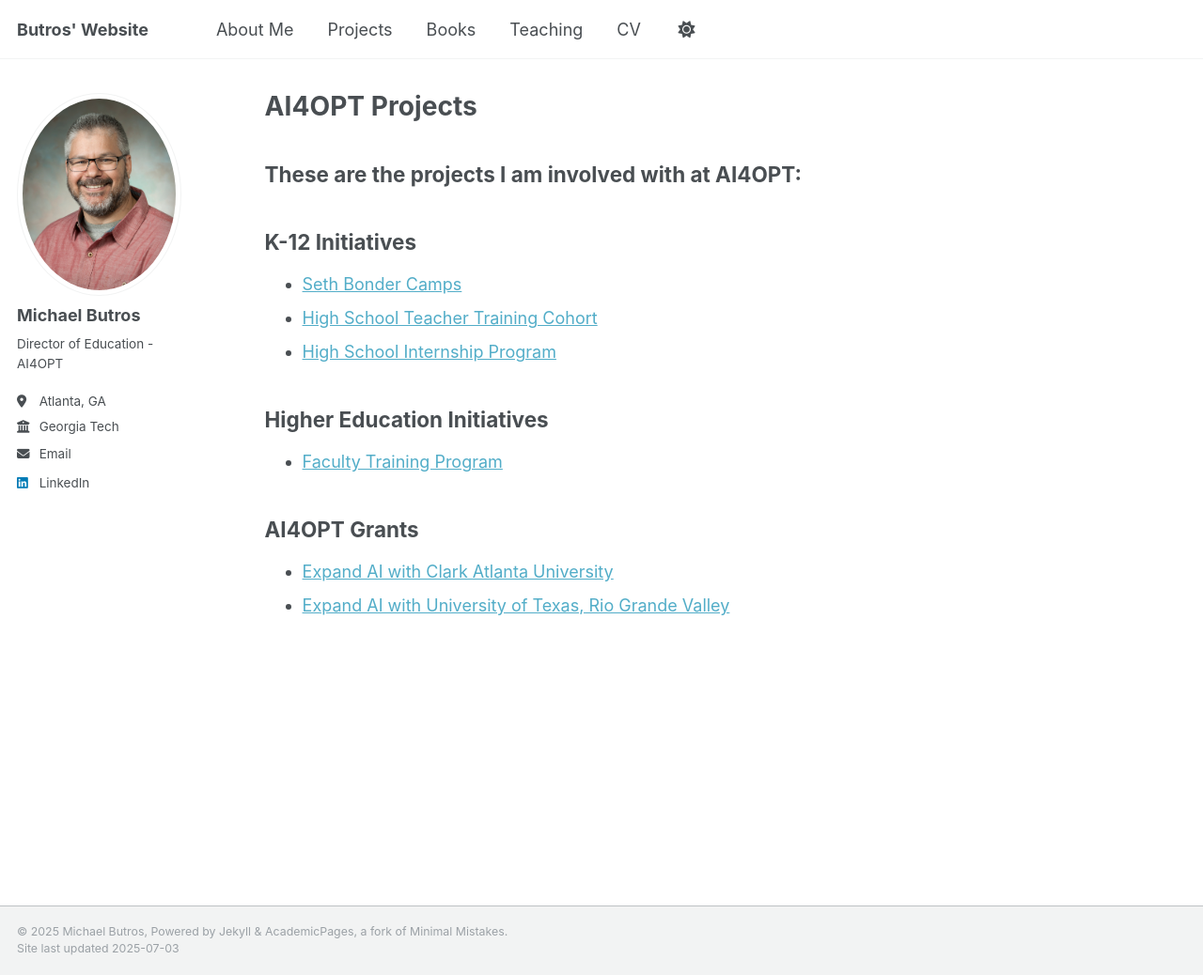
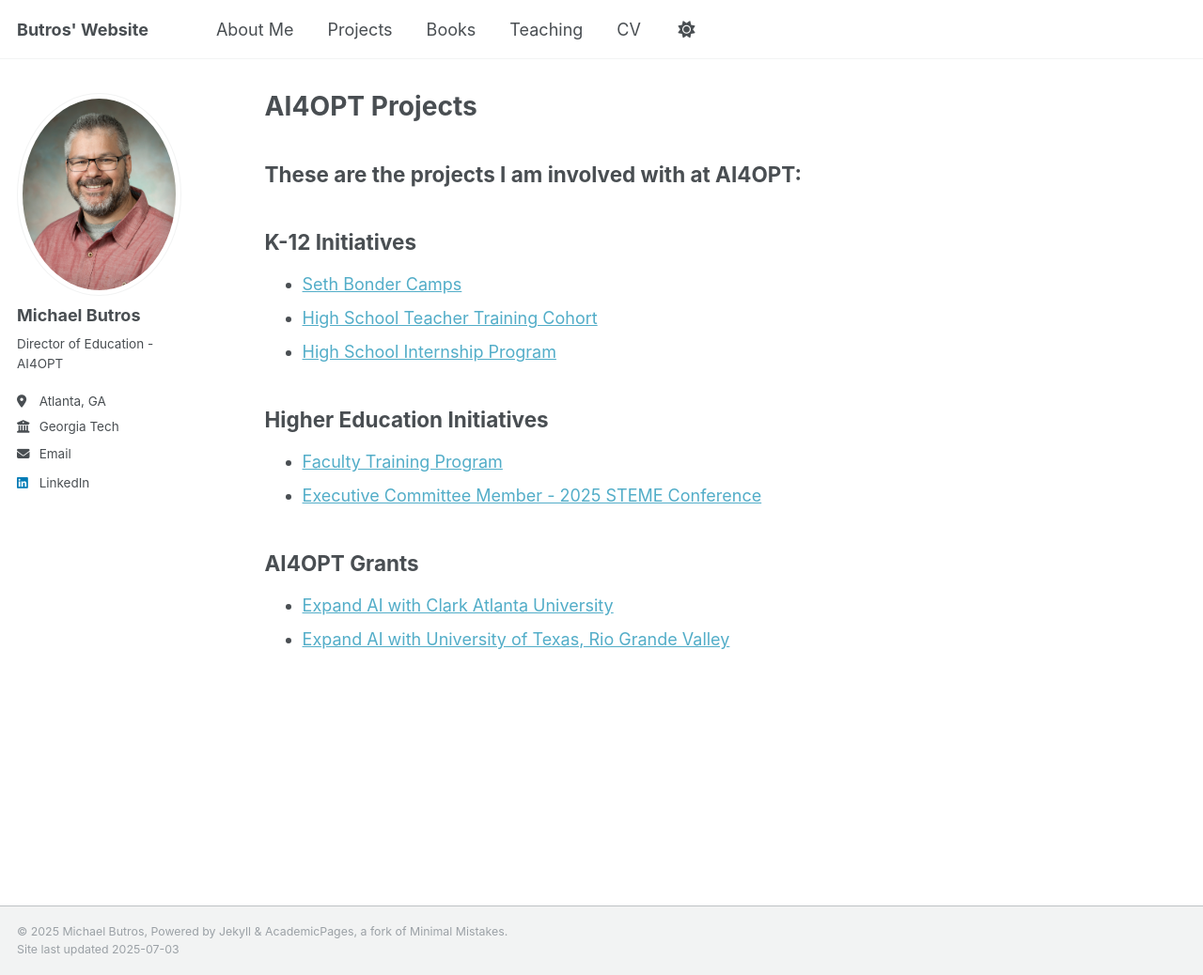
Before and after one commit to MButros/MButros.github.io, a Jekyll site: the page built from _pages/projects.md, in a window 1280 px wide and 1038 px high. Shown: the whole window at 94% size. Built offline with Jekyll 4.4.1, drawn with Linux system fonts in a browser that asks for light colours.

Commit message:
Update projects.md

```diff
--- a/_pages/projects.md
+++ b/_pages/projects.md
@@ -16,6 +16,7 @@
 
 ## Higher Education Initiatives
   * [Faculty Training Program](https://www.ai4opt.org/education/faculty-training)
+  * [Executive Committee Member - 2025 STEME Conference](https://htu.edu/academics/colleges/cas/mathematics/isteme2025/)
 
 ## AI4OPT Grants
   * [Expand AI with Clark Atlanta University](https://www.ai4opt.org/aihubcau)
```
